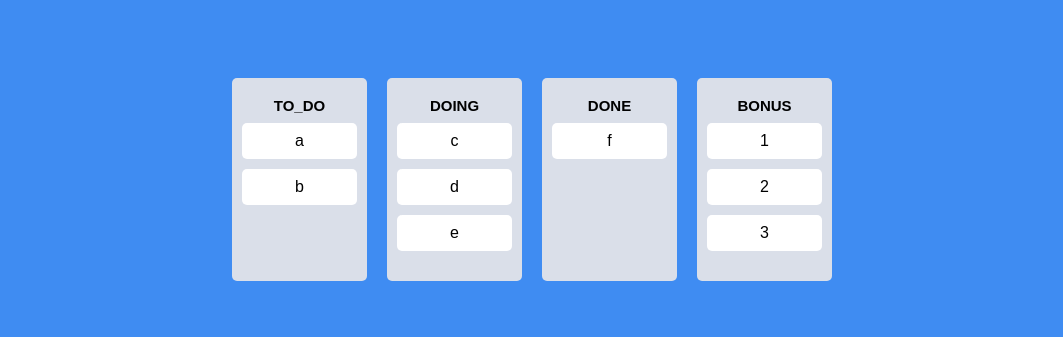
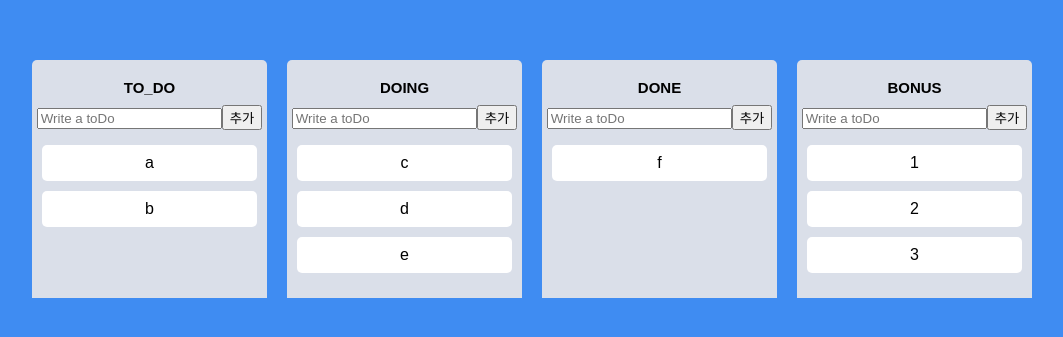
Before and after one commit to son426/study, a React (Create React App) app: page / in a window 1280 px wide. Shown: the part 221-558 px from the top of the page, without its empty margins (108-1171 px from the left). Built offline with nearby package versions, Linux system fonts and the light colour scheme.

Commit message:
useRef / CreatingTask (내코드)
atom 객체로 안바꾸고, board에서 atom불러와서 바로 수정해주는 방향

```diff
--- a/src/App.tsx
+++ b/src/App.tsx
@@ -12,7 +12,7 @@ import Board from "./components/Board";
 
 const Wrapper = styled.div`
   display: flex;
-  max-width: 600px;
+  max-width: 1000px;
   width: 100%;
   margin: 0 auto;
   justify-content: center;
@@ -62,7 +62,7 @@ function App() {
       <Boards>
         <DragDropContext onDragEnd={onDragEnd}>
           {Object.keys(toDos).map((boardId, index) => (
-            <Board boardId={boardId} toDos={toDos[boardId]} />
+            <Board boardId={boardId} toDos={toDos[boardId]} key={index} />
           ))}
         </DragDropContext>
       </Boards>
--- a/src/components/Board.tsx
+++ b/src/components/Board.tsx
@@ -2,13 +2,16 @@ import React from "react";
 import styled from "styled-components";
 import { Droppable } from "react-beautiful-dnd";
 import DraggableCard from "./DraggbleCard";
+import { useRef } from "react";
+import { useForm } from "react-hook-form";
+import { useRecoilState } from "recoil";
+import { toDoState } from "../atoms";
 
 const Wrapper = styled.div`
   background-color: ${(props) => props.theme.boardColor};
-  padding: 20px 10px;
-  border-radius: 5px;
+  padding-top: 20px;
+  border-radius: 5px 5px;
   min-height: 200px;
-  min-width: 100px;
   text-align: center;
   display: flex;
   flex-direction: column;
@@ -20,8 +23,12 @@ const Title = styled.p`
   margin-bottom: 10px;
 `;
 
-const Area = styled.div`
+const Area = styled.div<{ isDraggingOver: boolean }>`
+  padding: 15px 10px;
   flex-grow: 1;
+  background-color: ${(props) =>
+    props.isDraggingOver ? "#b2bec3" : props.theme.boardColor};
+  transition: background-color 0.1s ease-in-out;
 `;
 
 interface IBoardProps {
@@ -29,13 +36,41 @@ interface IBoardProps {
   boardId: string;
 }
 
+interface IForm {
+  toDo: string;
+}
+
 function Board({ toDos, boardId }: IBoardProps) {
+  const { register, handleSubmit, setValue } = useForm<IForm>();
+  const [toDos1, setToDos1] = useRecoilState(toDoState);
+  const handleValid = (data: IForm) => {
+    const toDosCopy = [...toDos, data.toDo];
+    setToDos1((allBoards) => {
+      return {
+        ...allBoards,
+        [boardId]: toDosCopy,
+      };
+    });
+    setValue("toDo", "");
+  };
+
   return (
     <Wrapper>
       <Title>{boardId}</Title>
+      <form onSubmit={handleSubmit(handleValid)}>
+        <input
+          {...register("toDo", { required: "please write a toDo" })}
+          placeholder="Write a toDo"
+        />
+        <button>추가</button>
+      </form>
       <Droppable droppableId={boardId}>
-        {(magic) => (
-          <Area ref={magic.innerRef} {...magic.droppableProps}>
+        {(magic, snapshot) => (
+          <Area
+            isDraggingOver={snapshot.isDraggingOver}
+            ref={magic.innerRef}
+            {...magic.droppableProps}
+          >
             {toDos.map((toDo, index) => (
               <DraggableCard key={toDo} toDo={toDo} index={index} />
             ))}
--- a/src/components/DraggbleCard.tsx
+++ b/src/components/DraggbleCard.tsx
@@ -2,8 +2,9 @@ import React from "react";
 import { Draggable } from "react-beautiful-dnd";
 import styled from "styled-components";
 
-const Card = styled.div`
-  background-color: ${(props) => props.theme.cardColor};
+const Card = styled.div<{ isDragging: boolean }>`
+  background-color: ${(props) =>
+    props.isDragging ? "#74b9ff" : props.theme.cardColor};
   padding: 10px 10px;
   border-radius: 5px;
   margin-bottom: 10px;
@@ -19,8 +20,9 @@ function DraggableCard({ toDo, index }: IDragProps) {
   return (
     <Draggable draggableId={toDo} index={index}>
       {/* key랑 draggbleId랑 무조건 같아야함. beautiful dnd의 사용법 */}
-      {(magic) => (
+      {(magic, snapshot) => (
         <Card
+          isDragging={snapshot.isDragging}
           ref={magic.innerRef}
           {...magic.draggableProps}
           {...magic.dragHandleProps}
```
